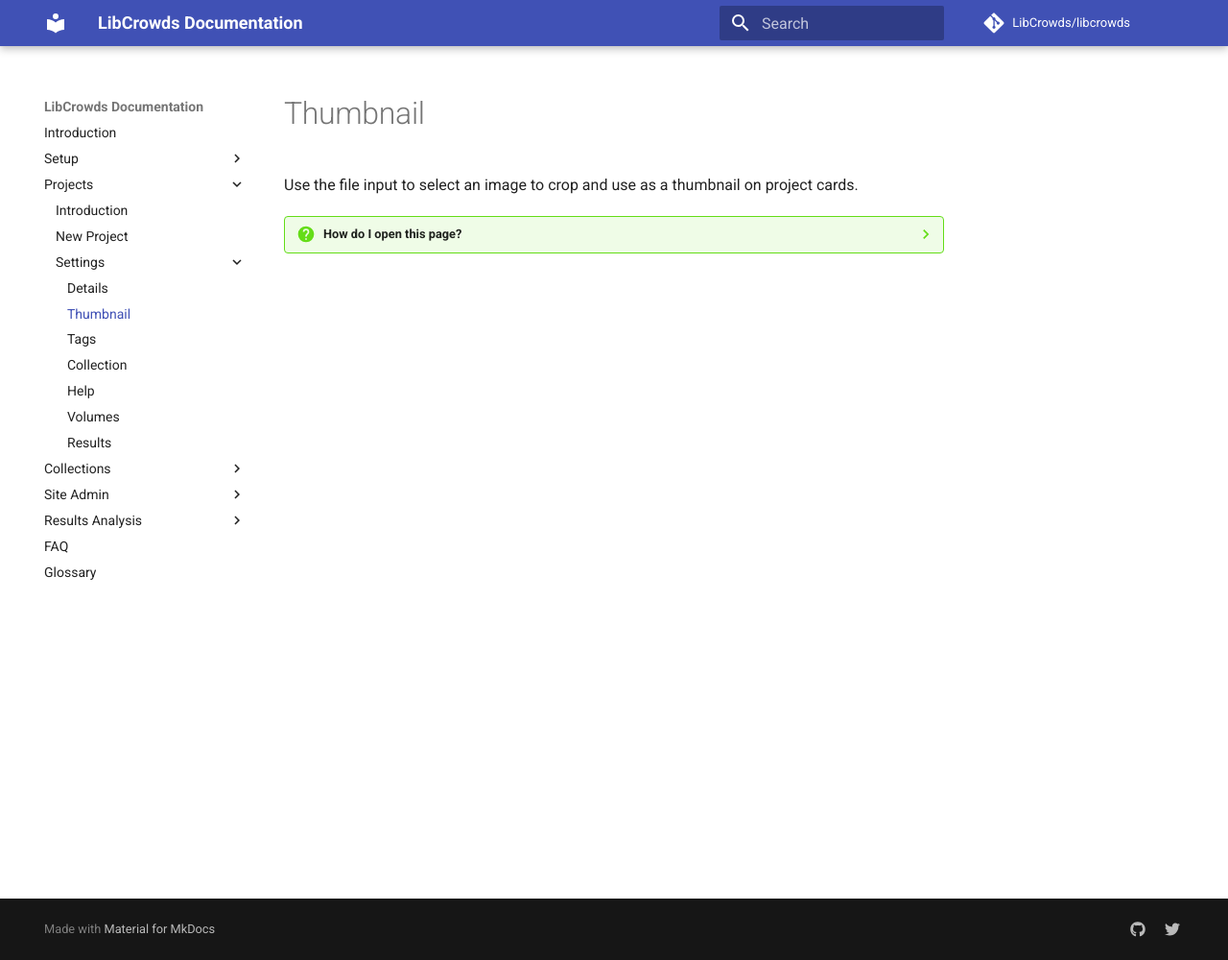
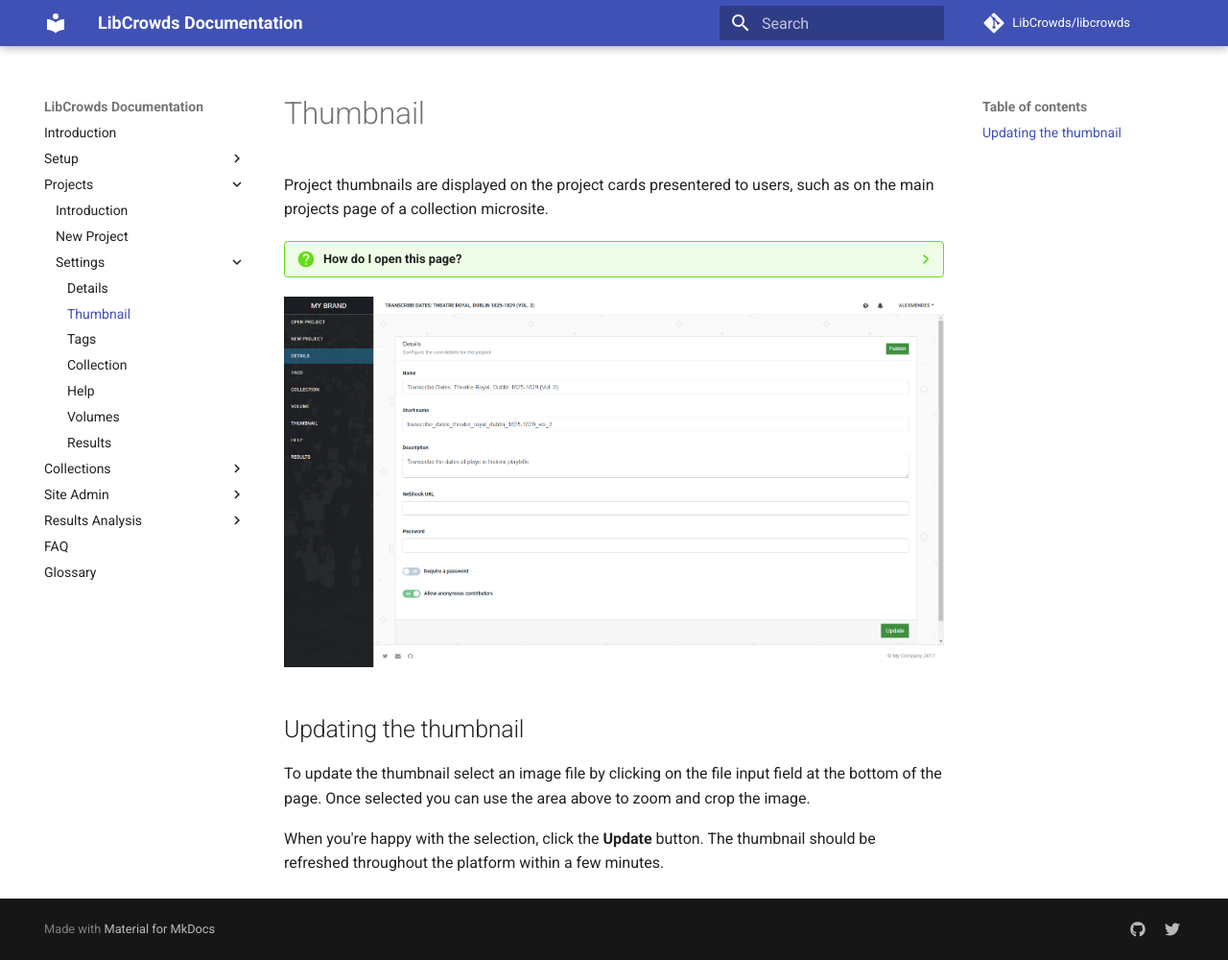
Before and after one commit to LibCrowds/docs, an MkDocs documentation site: the page built from docs/projects/thumbnail.md, in a window 1280 px wide and 1000 px high. Shown: the whole window at 96% size. Built offline with MkDocs 1.6.1 and Material for MkDocs 9.7.7, drawn with Linux system fonts in a browser that asks for light colours; comment, search, counter and statistics services are not loaded; old or Windows-style settings are respelled for this version of MkDocs.

Commit message:
Update thumbnail docs

```diff
--- a/docs/projects/thumbnail.md
+++ b/docs/projects/thumbnail.md
@@ -1,5 +1,5 @@
-Use the file input to select an image to crop and use as a thumbnail on project
-cards.
+Project thumbnails are displayed on the project cards presentered to users,
+such as on the main projects page of a collection microsite.
 
 ??? question "How do I open this page?"
 
@@ -11,3 +11,14 @@ cards.
     3. Select **Project Admin** from the dropdown menu.
     4. Locate the project in the table and click **Open**.
     5. Select **Thumbnail** from dashboard menu on the left-hand side.
+
+![A screenshot of the admin project thumbnail page](/assets/img/admin-project-details.png?raw=true)
+
+## Updating the thumbnail
+
+To update the thumbnail select an image file by clicking on the file input
+field at the bottom of the page. Once selected you can use the area above to
+zoom and crop the image.
+
+When you're happy with the selection, click the **Update** button. The
+thumbnail should be refreshed throughout the platform within a few minutes.
```
Also changed, not shown: docs/assets/img/project-admin-thumbnail.png (added).
